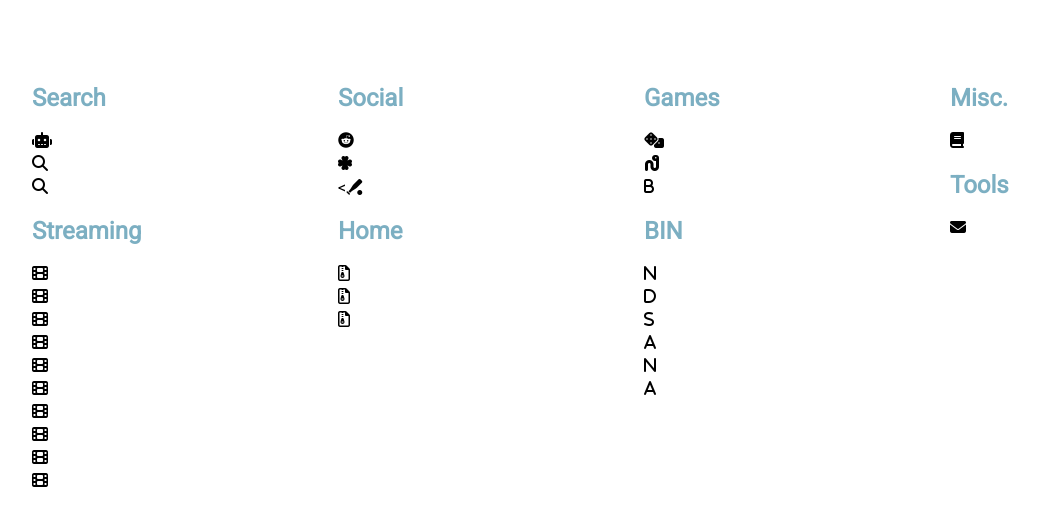
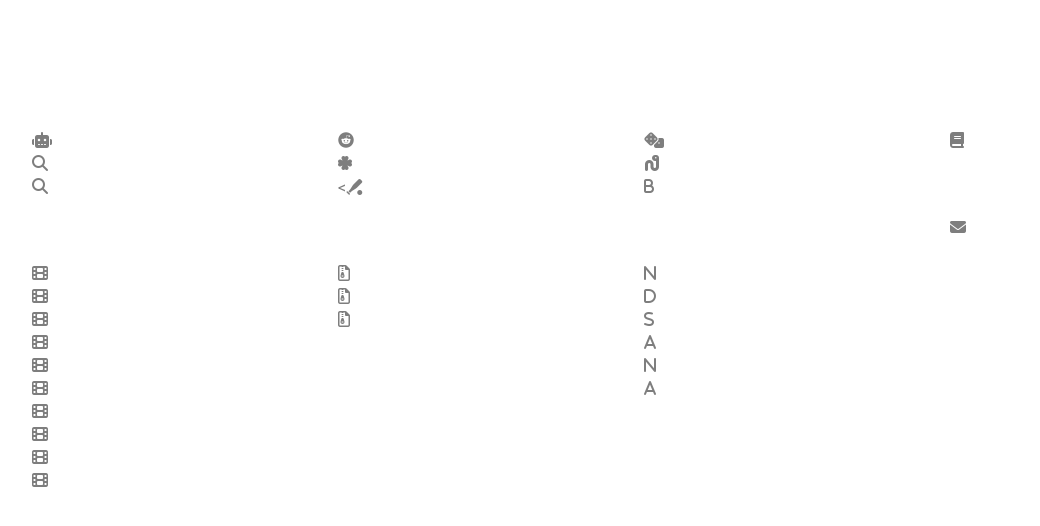
Before and after one commit to uraxxx/startpage, a plain HTML site: page home.html in a window 1280 px wide. Shown: the whole page, without its empty margins (16-1056 px from the left). Drawn offline with Linux system fonts and the light colour scheme.

Commit message:
fixing colors

```diff
--- a/css/styles.css
+++ b/css/styles.css
@@ -3,7 +3,7 @@
 html, body {
   font-family: "Roboto";
   background-color: #ffffff;
-  color: #000000;
+  color: #20202094;
 }
 
 a {
@@ -12,7 +12,7 @@ a {
 }
 
 h2 {
-  color: #7cafc2;
+  color: #ffffff;
 }
 
 body {
```
